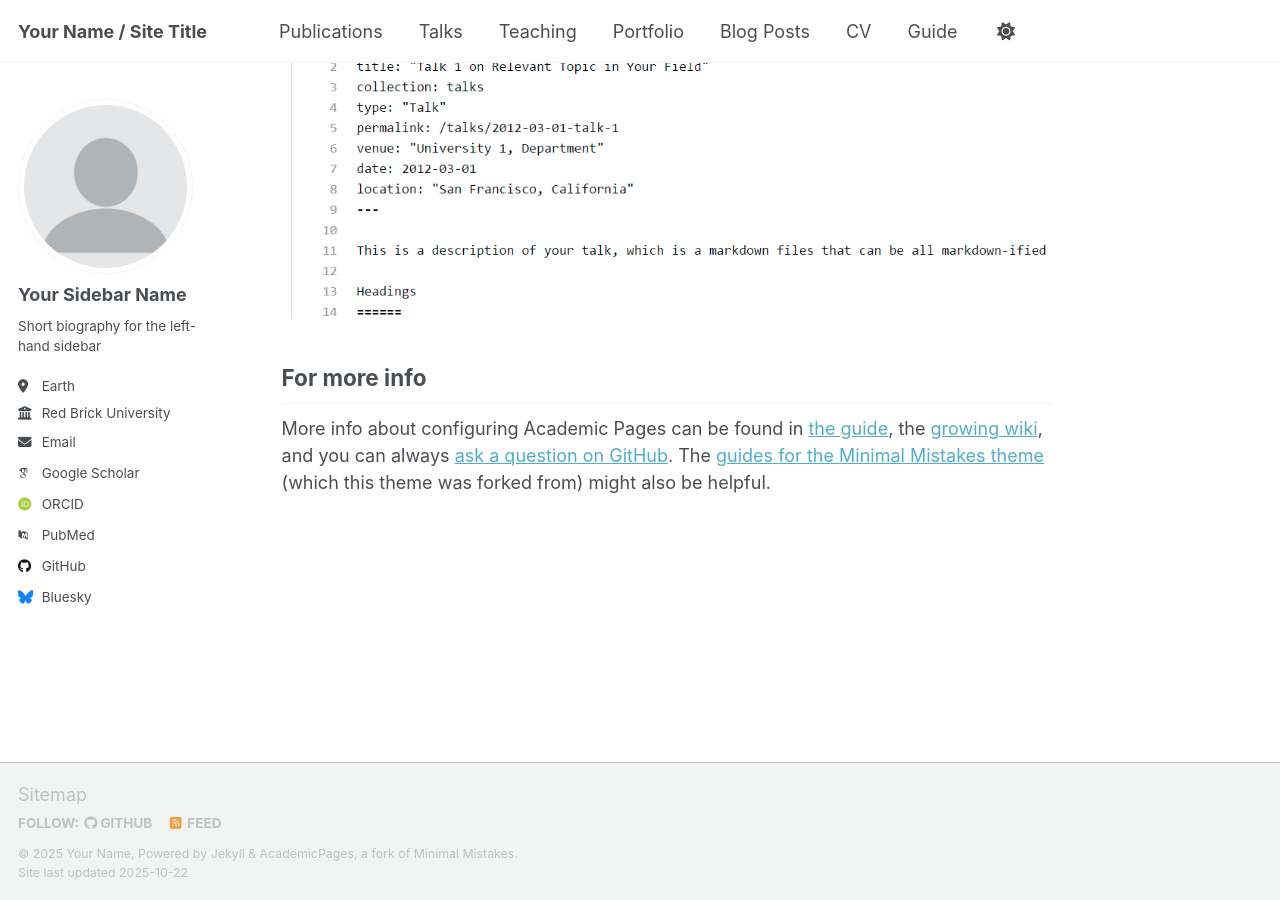
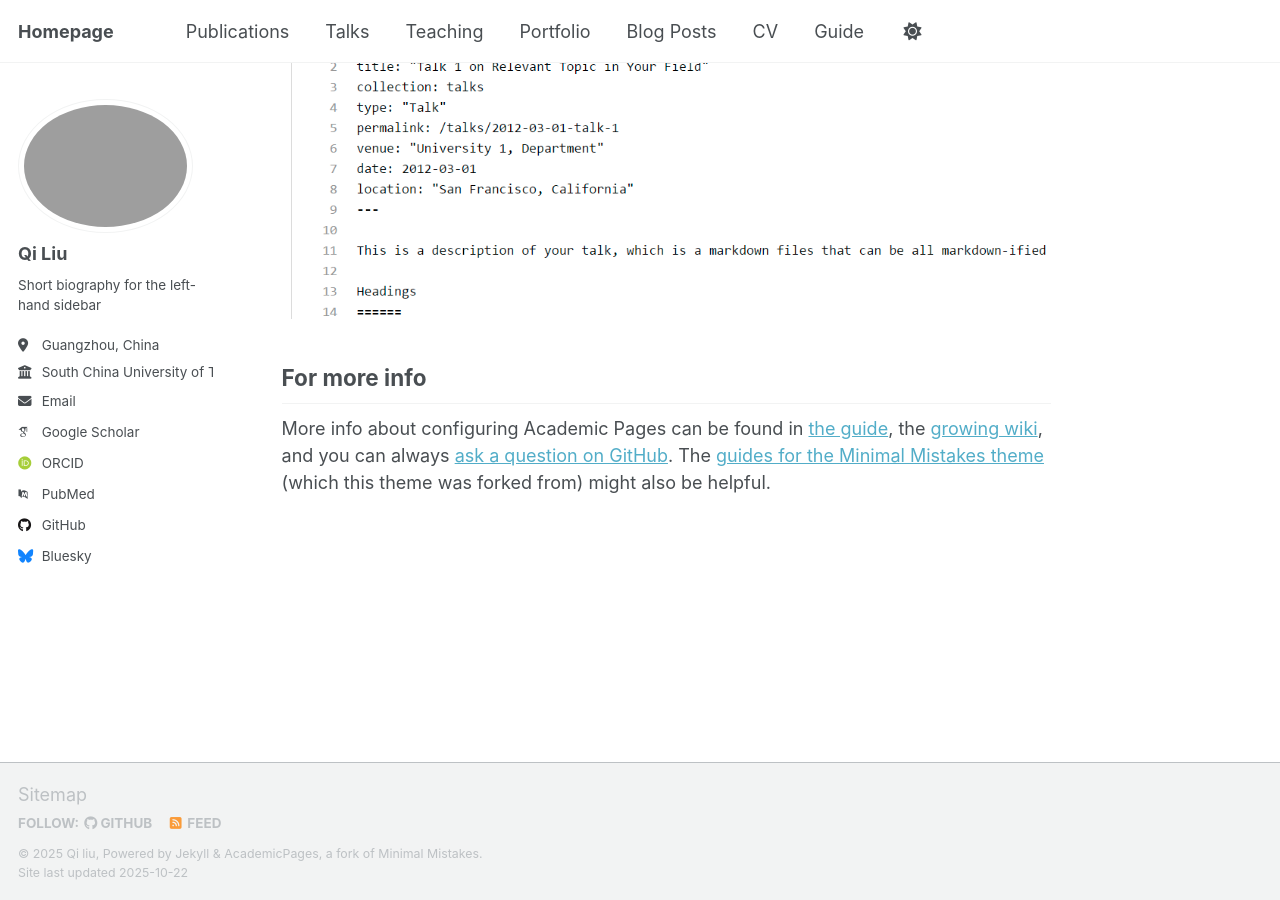
Before and after one commit to qiliu0701/qiliu0701.github.io, a Jekyll site: the page built from _pages/about.md, in a window 1280 px wide and 900 px high, scrolled down 2880 px. Built offline with Jekyll 4.4.1, drawn with Linux system fonts in a browser that asks for light colours; some web fonts are replaced; a script that is not in the unit is left out.

Commit message:
Update _config.yml

```diff
--- a/_config.yml
+++ b/_config.yml
@@ -9,9 +9,9 @@
 # Basic Site Settings
 locale                   : "en-US"
 site_theme               : "default" # Currently available options are "default", "air"
-title                    : "Your Name / Site Title"
+title                    : "Homepage"
 title_separator          : "-"
-name                     : &name "Your Name"
+name                     : &name "Qi liu"
 description              : &description "Your Name's academic portfolio"   # Update this with a general description of your site, this is the default if not overridden by a page
 url                      : https://academicpages.github.io # The base hostname & protocol for your site e.g. "https://[your GitHub username].github.io",
                                                            # or if you already have some other page hosted on Github then use "https://[your GitHub username].github.io/[Your Repo Name]"
@@ -23,12 +23,12 @@ repository               : "academicpages/academicpages.github.io"
 #               Additional customization can be done by editing /_includes/author-profile.html
 author:
   # Biographic information
-  avatar           : "profile.png"
-  name             : "Your Sidebar Name"
+  avatar           : "me.jpg"
+  name             : "Qi Liu"
   pronouns         : # example: "she/her"
   bio              : "Short biography for the left-hand sidebar"
-  location         : "Earth"
-  employer         : "Red Brick University"
+  location         : "Guangzhou, China"
+  employer         : "South China University of Technology"
   uri              : # URL
   email            : "none@example.org"
 
```
